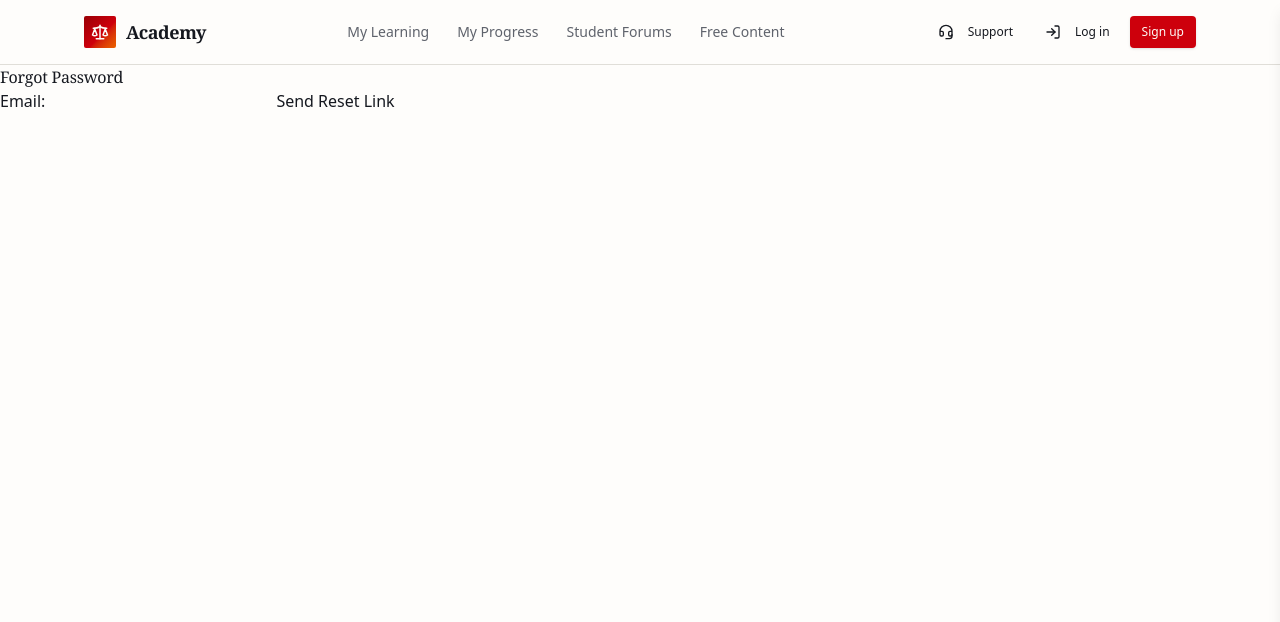
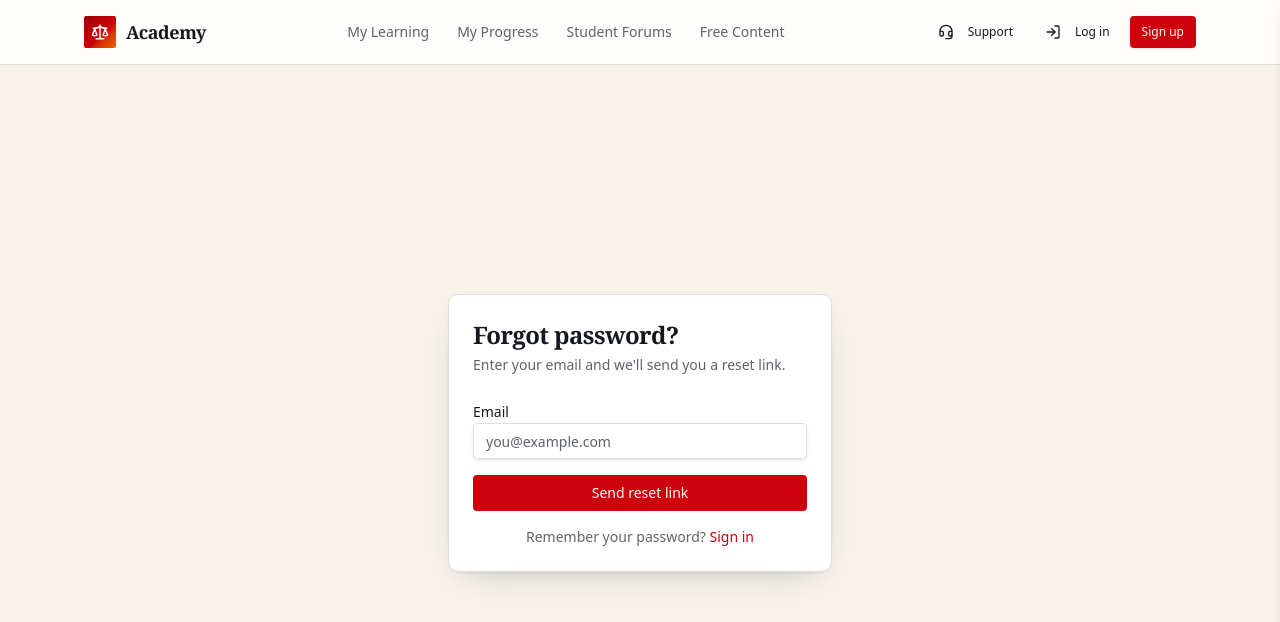
Before and after one commit to ReynardGerber-22/academy, a React (Vite) app in the folder frontend/: page /forgot-password in a window 1280 px wide. Shown: the top 622 px of the page. Built offline with nearby package versions, Linux system fonts and the light colour scheme; no server answers.

Commit message:
styling for reset and forgot

```diff
--- a/frontend/src/components/Hero/Hero.tsx
+++ b/frontend/src/components/Hero/Hero.tsx
@@ -20,17 +20,11 @@ export const Hero = () => {
           </p>
           <div className="mt-8 flex flex-wrap gap-3">
             <a
-              href="/"
+              href="/register"
               className="inline-flex items-center justify-center gap-2 whitespace-nowrap text-sm font-medium cursor-pointer transition-colors focus-visible:outline-none focus-visible:ring-1 focus-visible:ring-ring [&amp;_svg]:pointer-events-none [&amp;_svg]:shrink-0 bg-primary text-primary-foreground hover:bg-primary/90 h-10 rounded-md px-8 shadow-brand"
             >
               Enrol
               <ArrowRight className="ml-1 h-4 w-4" aria-hidden="true" />
-            </a>
-            <a
-              href="/"
-              className="inline-flex items-center justify-center whitespace-nowrap text-sm font-medium cursor-pointer transition-colors focus-visible:outline-none focus-visible:ring-1 focus-visible:ring-ring border border-input bg-background shadow-sm hover:bg-accent hover:text-accent-foreground h-10 rounded-md px-8"
-            >
-              Read More
             </a>
           </div>
           <dl className="mt-10 grid max-w-lg grid-cols-3 gap-6 border-t pt-6">
--- a/frontend/src/components/Support/Support.tsx
+++ b/frontend/src/components/Support/Support.tsx
@@ -98,7 +98,7 @@ export const Support = ({ open, onClose }: SupportProps) => {
             Find out more and enrol on Academy:
           </p>
           <a
-            href="/"
+            href="/register"
             className="inline-flex items-center justify-center rounded-md bg-primary px-4 py-2 text-sm font-medium text-primary-foreground shadow transition-colors hover:bg-primary/90"
           >
             Enrol on Academy
--- a/frontend/src/pages/ForgotPassword.tsx
+++ b/frontend/src/pages/ForgotPassword.tsx
@@ -1,10 +1,10 @@
-import React from "react";
+import { useRef, useState, type SubmitEvent } from "react";
 
 export const ForgotPassword = () => {
-  const emailRef = React.useRef<HTMLInputElement>(null);
-  const [message, setMessage] = React.useState("");
-  const [error, setError] = React.useState("");
-  const handleSubmit = async (event: React.SubmitEvent<HTMLFormElement>) => {
+  const emailRef = useRef<HTMLInputElement>(null);
+  const [message, setMessage] = useState("");
+  const [error, setError] = useState("");
+  const handleSubmit = async (event: SubmitEvent<HTMLFormElement>) => {
     event.preventDefault();
     setMessage("");
     setError("");
@@ -28,15 +28,60 @@ export const ForgotPassword = () => {
     }
   };
   return (
-    <div>
-      <h1>Forgot Password</h1>
-      <form onSubmit={handleSubmit}>
-        <label htmlFor="email">Email:</label>
-        <input type="email" id="email" name="email" required ref={emailRef} />
-        <button type="submit">Send Reset Link</button>
-        {message && <p className="text-green-500">{message}</p>}
-        {error && <p className="text-red-500">{error}</p>}
-      </form>
-    </div>
+    <section className="flex min-h-[calc(100dvh-4rem)] items-center justify-center bg-sand px-5 py-12">
+      <div className="w-full max-w-sm rounded-xl border bg-card text-card-foreground shadow-card">
+        <div className="flex flex-col space-y-1 p-6">
+          <h1 className="text-2xl font-semibold tracking-tight">
+            Forgot password?
+          </h1>
+          <p className="text-sm text-muted-foreground">
+            Enter your email and we&apos;ll send you a reset link.
+          </p>
+        </div>
+        <div className="space-y-4 p-6 pt-0">
+          <form className="space-y-4" onSubmit={handleSubmit}>
+            <div className="space-y-2">
+              <label
+                className="text-sm font-medium leading-none"
+                htmlFor="email"
+              >
+                Email
+              </label>
+              <input
+                className="flex h-9 w-full rounded-md border border-input bg-transparent px-3 py-1 text-base shadow-sm transition-colors placeholder:text-muted-foreground focus-visible:outline-none focus-visible:ring-1 focus-visible:ring-ring md:text-sm"
+                type="email"
+                id="email"
+                name="email"
+                placeholder="you@example.com"
+                autoComplete="email"
+                required
+                ref={emailRef}
+              />
+            </div>
+            {message && (
+              <p
+                className="text-center text-sm text-muted-foreground"
+                role="status"
+              >
+                {message}
+              </p>
+            )}
+            {error && <p className="text-center text-sm text-brand">{error}</p>}
+            <button
+              className="inline-flex h-9 w-full items-center justify-center whitespace-nowrap rounded-md bg-primary px-4 py-2 text-sm font-medium text-primary-foreground transition-colors hover:bg-primary/90"
+              type="submit"
+            >
+              Send reset link
+            </button>
+          </form>
+          <p className="text-center text-sm text-muted-foreground">
+            Remember your password?{" "}
+            <a href="/login" className="text-brand hover:underline">
+              Sign in
+            </a>
+          </p>
+        </div>
+      </div>
+    </section>
   );
 };
--- a/frontend/src/pages/ResetPassword.tsx
+++ b/frontend/src/pages/ResetPassword.tsx
@@ -1,4 +1,5 @@
-import React from "react";
+import { Eye } from "lucide-react";
+import { useRef, useState, type SubmitEvent } from "react";
 import { useNavigate } from "react-router";
 
 export const ResetPassword = () => {
@@ -6,12 +7,14 @@ export const ResetPassword = () => {
   const token = queryParams.get("token");
   const email = queryParams.get("email");
 
-  const passwordRef = React.useRef<HTMLInputElement>(null);
-  const confirmPasswordRef = React.useRef<HTMLInputElement>(null);
-  const [error, setError] = React.useState("");
+  const passwordRef = useRef<HTMLInputElement>(null);
+  const confirmPasswordRef = useRef<HTMLInputElement>(null);
+  const [error, setError] = useState("");
+  const [showPassword, setShowPassword] = useState(false);
+  const [showConfirmPassword, setShowConfirmPassword] = useState(false);
   const navigate = useNavigate();
 
-  const handleSubmit = async (event: React.SubmitEvent<HTMLFormElement>) => {
+  const handleSubmit = async (event: SubmitEvent<HTMLFormElement>) => {
     event.preventDefault();
     setError("");
     if (passwordRef.current?.value !== confirmPasswordRef.current?.value) {
@@ -50,38 +53,114 @@ export const ResetPassword = () => {
 
   if (!email || !token) {
     return (
-      <div>
-        <h1>Invalid Password Reset Link</h1>
-        <p>This password reset link is invalid.</p>
+      <section className="flex min-h-[calc(100dvh-4rem)] items-center justify-center bg-sand px-5 py-12">
+        <div className="w-full max-w-sm rounded-xl border bg-card p-6 text-card-foreground shadow-card">
+          <h1 className="text-2xl font-semibold tracking-tight">
+            Invalid reset link
+          </h1>
+          <p className="mt-2 text-sm text-muted-foreground">
+            This password reset link is invalid or has expired.
+          </p>
+          <a
+            href="/forgot-password"
+            className="mt-6 inline-flex h-9 w-full items-center justify-center rounded-md bg-primary px-4 py-2 text-sm font-medium text-primary-foreground transition-colors hover:bg-primary/90"
+          >
+            Request a new link
+          </a>
         </div>
+      </section>
     );
   }
 
   return (
-    <div>
-      <h1>Reset Password</h1>
-      <form onSubmit={handleSubmit}>
-        <label htmlFor="password">New Password:</label>
+    <section className="flex min-h-[calc(100dvh-4rem)] items-center justify-center bg-sand px-5 py-12">
+      <div className="w-full max-w-sm rounded-xl border bg-card text-card-foreground shadow-card">
+        <div className="flex flex-col space-y-1 p-6">
+          <h1 className="text-2xl font-semibold tracking-tight">
+            Reset password
+          </h1>
+          <p className="text-sm text-muted-foreground">
+            Choose a new password for your account.
+          </p>
+        </div>
+        <div className="space-y-4 p-6 pt-0">
+          <form className="space-y-4" onSubmit={handleSubmit}>
+            <div className="space-y-2">
+              <label
+                className="text-sm font-medium leading-none"
+                htmlFor="password"
+              >
+                New password
+              </label>
+              <div className="relative">
                 <input
+                  className="flex h-9 w-full rounded-md border border-input bg-transparent px-3 py-1 pr-10 text-base shadow-sm transition-colors placeholder:text-muted-foreground focus-visible:outline-none focus-visible:ring-1 focus-visible:ring-ring md:text-sm"
                   minLength={8}
-          type="password"
+                  type={showPassword ? "text" : "password"}
                   id="password"
                   name="password"
+                  placeholder="••••••••"
+                  autoComplete="new-password"
                   required
                   ref={passwordRef}
                 />
-        <label htmlFor="confirmPassword">Confirm Password:</label>
+                <button
+                  type="button"
+                  onClick={() => setShowPassword((visible) => !visible)}
+                  className="absolute right-3 top-1/2 -translate-y-1/2 text-muted-foreground hover:text-foreground"
+                  aria-label={showPassword ? "Hide password" : "Show password"}
+                >
+                  <Eye className="h-4 w-4" aria-hidden="true" />
+                </button>
+              </div>
+            </div>
+            <div className="space-y-2">
+              <label
+                className="text-sm font-medium leading-none"
+                htmlFor="confirmPassword"
+              >
+                Confirm password
+              </label>
+              <div className="relative">
                 <input
+                  className="flex h-9 w-full rounded-md border border-input bg-transparent px-3 py-1 pr-10 text-base shadow-sm transition-colors placeholder:text-muted-foreground focus-visible:outline-none focus-visible:ring-1 focus-visible:ring-ring md:text-sm"
                   minLength={8}
-          type="password"
+                  type={showConfirmPassword ? "text" : "password"}
                   id="confirmPassword"
                   name="confirmPassword"
+                  placeholder="••••••••"
+                  autoComplete="new-password"
                   required
                   ref={confirmPasswordRef}
                 />
-        <button type="submit">Reset Password</button>
-        {error && <p className="text-red-500">{error}</p>}
+                <button
+                  type="button"
+                  onClick={() => setShowConfirmPassword((visible) => !visible)}
+                  className="absolute right-3 top-1/2 -translate-y-1/2 text-muted-foreground hover:text-foreground"
+                  aria-label={
+                    showConfirmPassword ? "Hide password" : "Show password"
+                  }
+                >
+                  <Eye className="h-4 w-4" aria-hidden="true" />
+                </button>
+              </div>
+            </div>
+            {error && <p className="text-center text-sm text-brand">{error}</p>}
+            <button
+              className="inline-flex h-9 w-full items-center justify-center whitespace-nowrap rounded-md bg-primary px-4 py-2 text-sm font-medium text-primary-foreground transition-colors hover:bg-primary/90"
+              type="submit"
+            >
+              Reset password
+            </button>
           </form>
+          <p className="text-center text-sm text-muted-foreground">
+            Return to{" "}
+            <a href="/login" className="text-brand hover:underline">
+              sign in
+            </a>
+          </p>
         </div>
+      </div>
+    </section>
   );
 };
```
Also changed, not shown: frontend/src/pages/Login.tsx (+13 -3 lines). Lines whose indentation alone changed are shown as unchanged.
